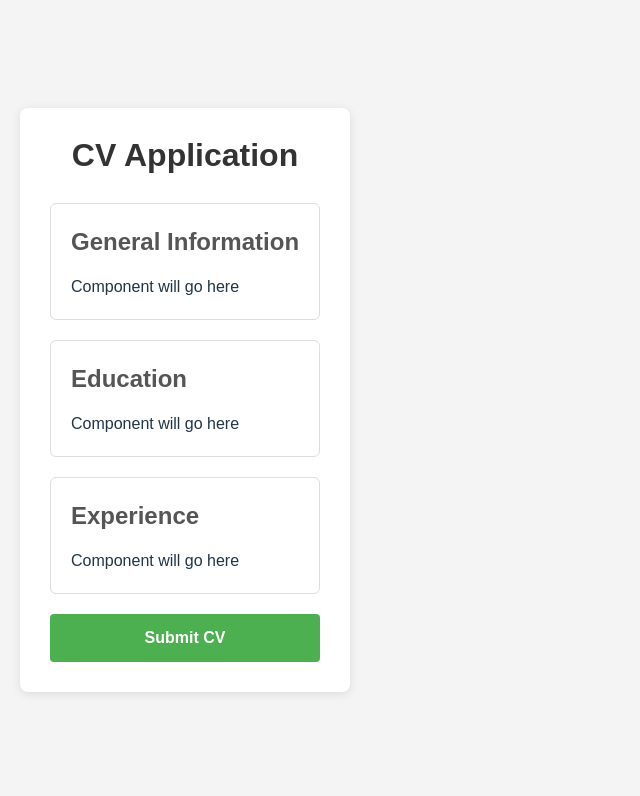
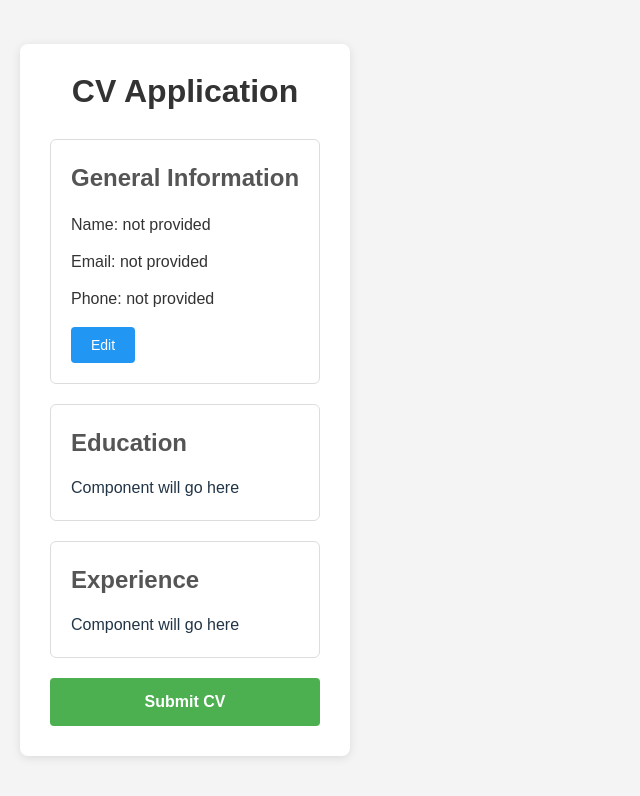
Before and after one commit to jeremytey/CV-application, a React (Vite) app: page / in a window 1280 px wide. Shown: the top 796 px of the page, without its empty margins (0-640 px from the left). Built offline with nearby package versions, Linux system fonts and the light colour scheme.

Commit message:
General info file

```diff
--- a/src/components/GeneralInfo.jsx
+++ b/src/components/GeneralInfo.jsx
@@ -1,10 +1,63 @@
-import '../styles/Components.css'
+import { useState } from 'react';
+import '../styles/Components.css';
 
 function GeneralInfo({ data, onUpdate, isSubmitted }) {
+  const [isEditing, setIsEditing] = useState(false);
+  const [formData, setFormData] = useState({ name: '', email: '', phone: '' });
+
+  function handleEdit() {
+    setIsEditing(true);
+    setFormData({ name: data.name,
+                  email: data.email,
+                  phone: data.phone
+                });
+  }
+
+  function handleSave() {
+    onUpdate(formData);
+    setIsEditing(false);
+  }
+
+  function handleInputChange(field, value) {
+    const updatedData = { ...formData, [field]: value };
+    setFormData(updatedData);
+  }
+
   return (
     <div className="section">
       <h2>General Information</h2>
-      <p>Component will go here</p>
+
+      {isEditing ? (
+        <div>
+          <input
+          type = "text"
+          placeholder = "Full Name"
+          value = {formData.name}
+          onChange = {(e) => handleInputChange('name', e.target.value)}
+          />
+          <input
+          type="email"
+          placeholder="Email"
+          value={formData.email}
+          onChange={(e) => handleInputChange('email', e.target.value)}
+          />
+          <input
+          type="tel"
+          placeholder="Phone Number"
+          value={formData.phone}
+          onChange={(e) => handleInputChange('phone', e.target.value)}
+          />
+          <button className = "save-btn" onClick={handleSave}>Save</button>
+        </div>
+      ) : (
+
+        <div className="display-content">
+          <p>Name: {data.name || 'not provided'}</p>
+          <p>Email: {data.email || 'not provided'}</p>
+          <p>Phone: {data.phone || 'not provided'}</p>
+          <button className="edit-btn" onClick={handleEdit}>Edit</button>
+        </div>
+      )}
     </div>
   );
 }
```
